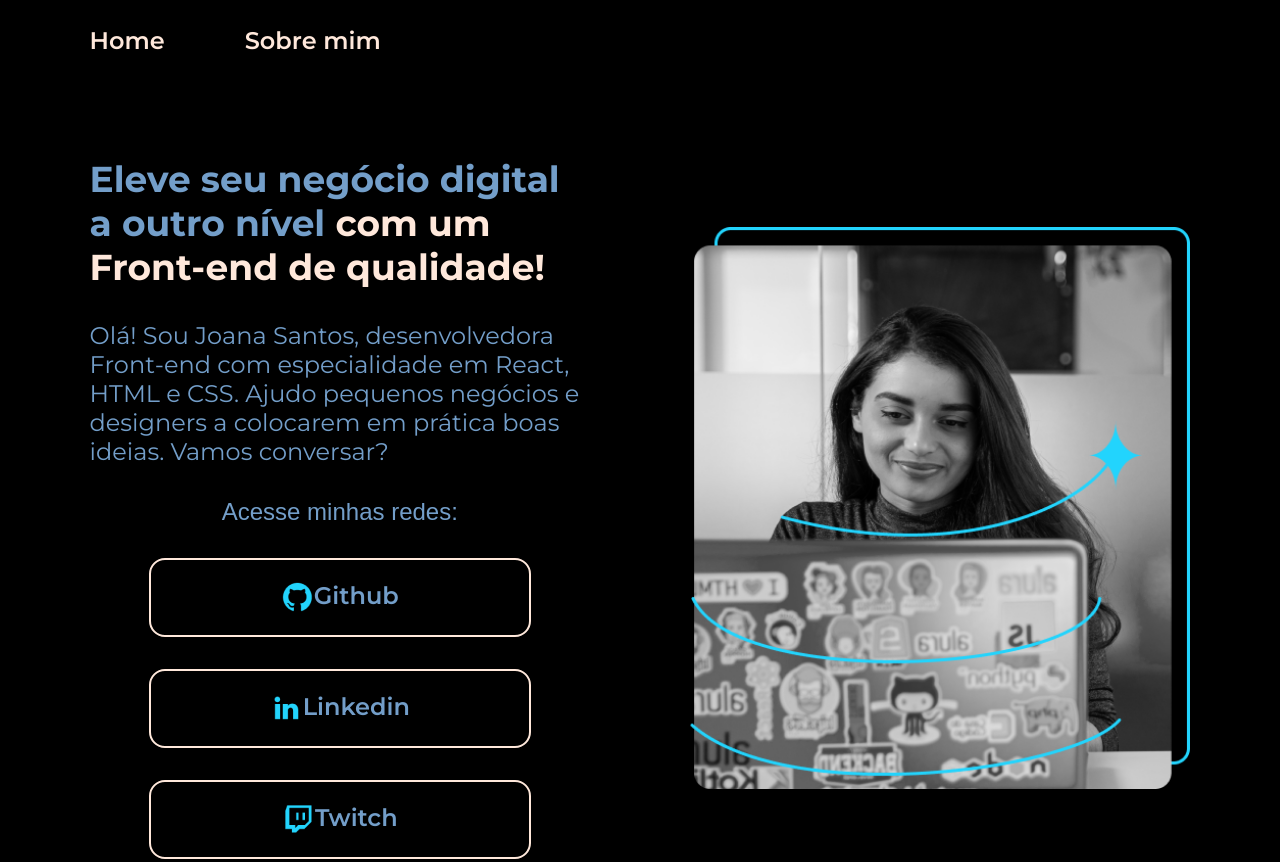
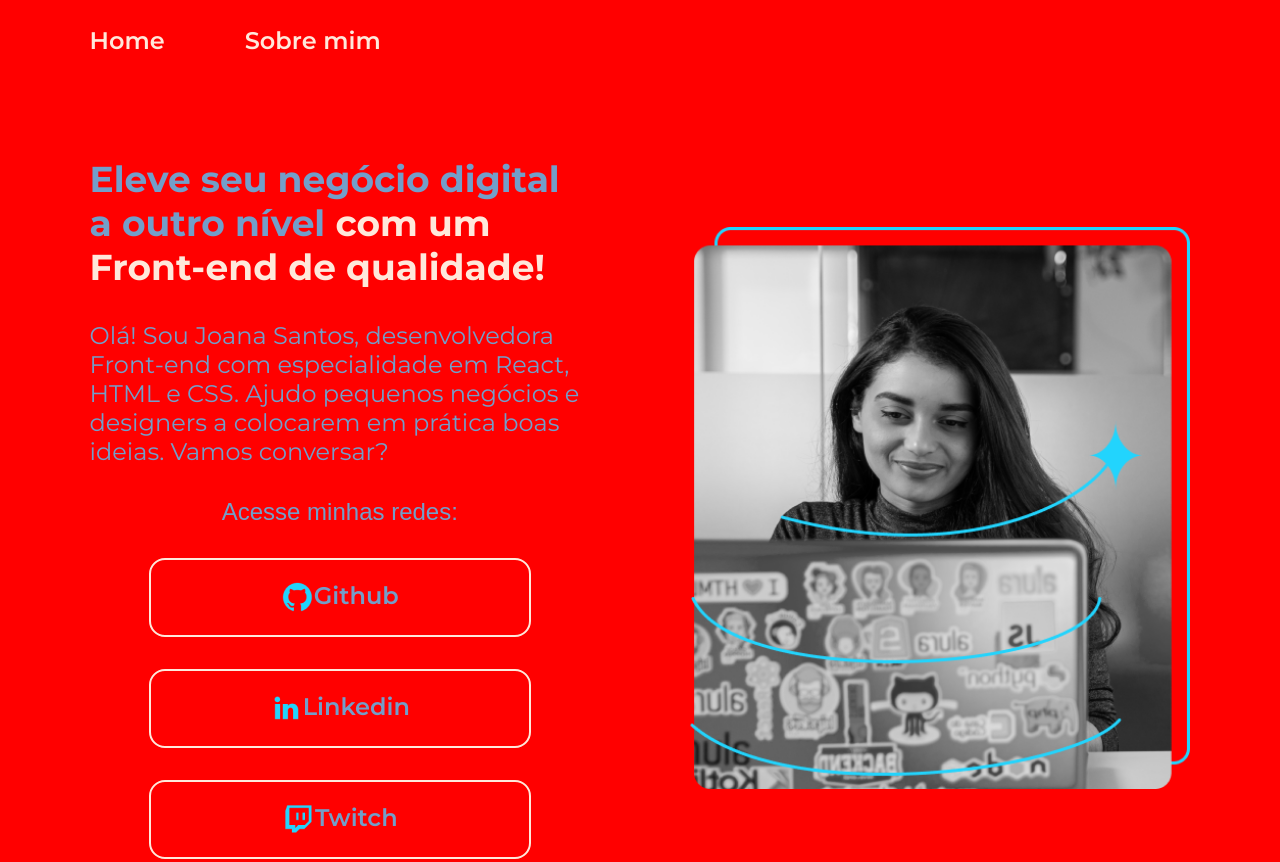
Before and after one commit to guicolello/aluraprimeiro, a plain HTML site: page index.html in a window 1280 px wide. Shown: the top 862 px of the page. Drawn offline with Linux system fonts and the light colour scheme; a web font is replaced by a local one.

Commit message:
COR DE FUNDO PARA FF0000

```diff
--- a/styleFIG.css
+++ b/styleFIG.css
@@ -3,7 +3,7 @@
 @import url('https://fonts.googleapis.com/css2?family=Zen+Dots&display=swap');
 
 :root {
-    --cor-primaria: #000000;
+    --cor-primaria: #ff0000;
     --cor-secundaria: #739EC9;
     --cor-terciaria: #FFE8DB;
     --cor-hover: #5682B1;
```
